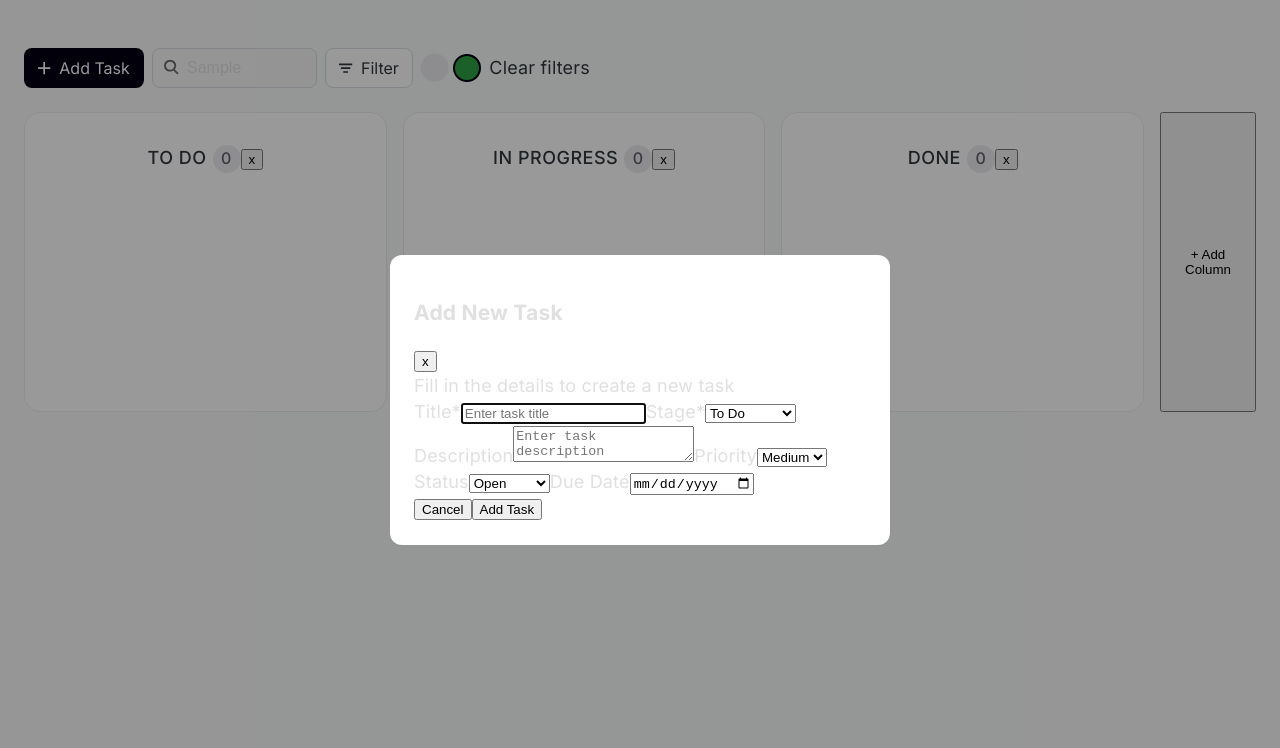
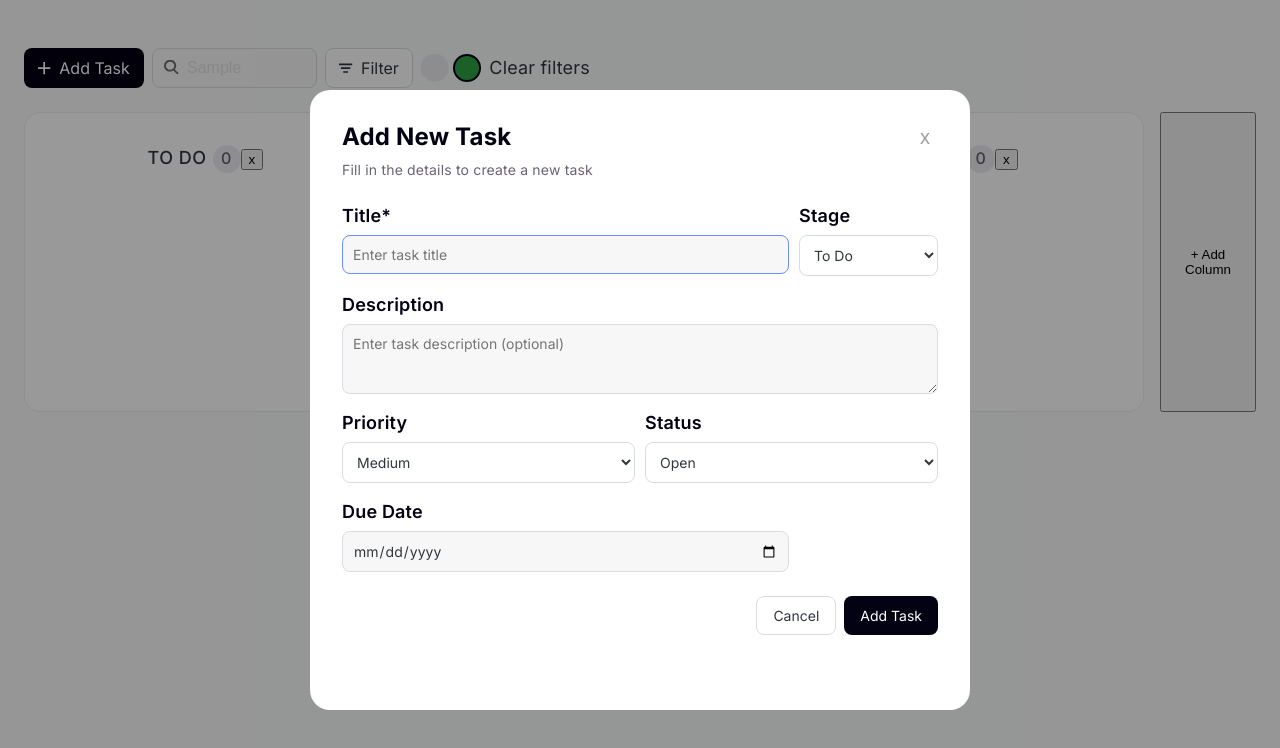
Before and after one commit to Zalinor/task-flow, a React (Vite) app: page / in a window 1280 px wide. Both pictures are taken after typing "Sample" into the empty fields and a click on the button "Add Task". Shown: the top 748 px of the page. Built offline with nearby package versions, Linux system fonts and the light colour scheme.

Commit message:
add visual improves

```diff
--- a/src/App.css
+++ b/src/App.css
@@ -447,3 +447,147 @@ h1, h2 {
   width: 500px;
   max-width: 90vw;
 }
+
+.modal-overlay {
+  position: fixed;
+  inset: 0;
+  background: rgba(0, 0, 0, 0.4);
+  display: flex;
+  align-items: center;
+  justify-content: center;
+  z-index: 100;
+}
+
+.modal {
+  background: white;
+  border-radius: 20px;
+  padding: 32px;
+  width: 660px;
+  min-height: 620px;
+  overflow-y: auto;
+}
+
+.modal-header {
+  display: flex;
+  justify-content: space-between;
+  align-items: center;
+}
+
+.modal-header h3 {
+  margin: 0;
+  font-size: 24px;
+  color: var(--modal-text);
+}
+
+.modal-header button {
+  background: none;
+  border: none;
+  font-size: 20px;
+  color: #9E9E9E;
+  cursor: pointer;
+  padding: 4px 8px;
+  border-radius: 6px;
+}
+
+.modal-header button:hover {
+  background: #f0f0f2;
+}
+
+.modal-subtitle {
+  color: var(--text);
+  font-size: 14px;
+  margin: 4px 0 20px;
+}
+
+/* Form layout — two fields per row where it makes sense (Stage next to Title, etc.) */
+.modal form {
+  display: flex;
+  flex-direction: column;
+  gap: 16px;
+}
+
+.modal-row {
+  display: flex;
+  gap: 10px;
+}
+
+.modal-row > label {
+  flex: 1;
+}
+
+.modal label {
+  display: flex;
+  flex-direction: column;
+  gap: 6px;
+  font-size: 18px;
+  font-weight: 600;
+  color: var(--modal-text);
+}
+
+.modal select {
+  background-color:#ffffff;
+
+}
+.modal input,
+.modal select,
+.modal textarea {
+  font-family: var(--sans);
+  font-size: 14px;
+  font-weight: normal;
+  padding: 10px 10px;
+  border-radius: 8px;
+  border: 0.5pt solid var(--border-task);
+  color: var(--text-h);
+}
+
+.modal input:focus,
+.modal select:focus,
+.modal textarea:focus {
+  outline: none;
+  border-color: #6c8cff;
+}
+
+.modal textarea {
+  resize: vertical;
+  min-height: 70px;
+  font-family: var(--sans);
+}
+
+.modal-actions {
+  display: flex;
+  justify-content: flex-end;
+  gap: 8px;
+  margin-top: 8px;
+}
+
+.modal-actions button {
+  padding: 10px 16px;
+  border-radius: 8px;
+  font-size: 14px;
+  font-family: var(--sans);
+  cursor: pointer;
+}
+
+.modal-actions button[type="button"] {
+  background: white;
+  border: 0.5pt solid var(--border-task);
+  color: var(--text-h);
+}
+
+.modal-actions button[type="submit"] {
+  background: var(--button-bg);
+  border: none;
+  color: white;
+}
+
+label input {
+  width: 447px;
+}
+
+label select {
+  width: 100%;
+}
+
+label input, textarea {
+  background-color: #f7f7f8;
+}
--- a/src/components/AddTaskModal.jsx
+++ b/src/components/AddTaskModal.jsx
@@ -33,6 +33,7 @@ function AddTaskModal({columns, onClose, onSubmit}) {
                 <p className="modal-subtitle">Fill in the details to create a new task</p>
 
                 <form onSubmit={handleSubmit}>
+                    <div className="modal-row">
                         <label>
                         Title*
                         <input type="text"
@@ -44,13 +45,15 @@ function AddTaskModal({columns, onClose, onSubmit}) {
                     </label>
 
                     <label>
-                        Stage*
+                        Stage
                         <select value={stageId} onChange={(event) => setStageId(event.target.value)}>
                             {columns.map((column) => (
                                 <option key={column.id} value={column.id}>{column.title}</option>
                             ))}
                         </select>
                     </label>
+                    </div>
+
 
                     <label>
                         Description
@@ -60,7 +63,7 @@ function AddTaskModal({columns, onClose, onSubmit}) {
                             placeholder="Enter task description (optional)"
                         />
                     </label>
-
+                    <div className="modal-row">
                         <label>
                         Priority
                         <select value={priority} onChange={(event) => setPriority(event.target.value)}>
@@ -78,7 +81,9 @@ function AddTaskModal({columns, onClose, onSubmit}) {
                                 <option value="In Review">In Review</option>
                             </select>
                         </label>
+                    </div>
 
+                    <div className="modal-row">
                         <label>
                         Due Date
                         <input
@@ -87,6 +92,8 @@ function AddTaskModal({columns, onClose, onSubmit}) {
                             onChange={(event) => setDueDate(event.target.value)}
                         />
                         </label>
+                    </div>
+
 
                     <div className="modal-actions">
                         <button type="button" onClick={onClose}>Cancel</button>
--- a/src/index.css
+++ b/src/index.css
@@ -12,6 +12,8 @@
   --border-task:#D7DDE3;
   --task-text: black;
   --task-bg: white;
+
+  --modal-text:#030213;
 
   --sans: "Inter", sans-serif;
   --heading: "Inter", sans-serif;
```
Lines whose indentation alone changed are shown as unchanged.
